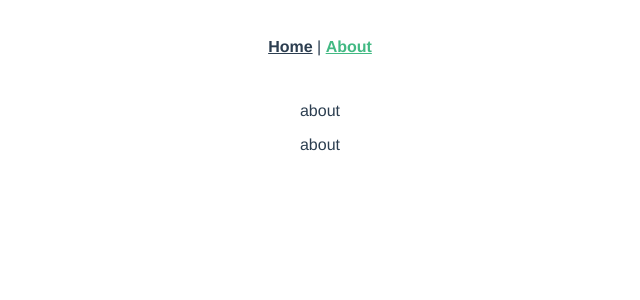
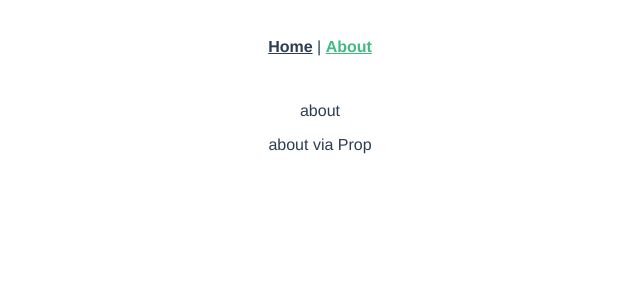
Before and after one commit to angeemaa/Vue_Lernen, a Vue app: page /about in a window 1280 px wide. Shown: the top 300 px of the page, without its empty margins (320-960 px from the left). Built offline with nearby package versions, Linux system fonts and the light colour scheme.

Commit message:
Just a litte change, added text "via Prop"

```diff
--- a/src/views/Home.vue
+++ b/src/views/Home.vue
@@ -3,7 +3,7 @@
     <p>{{ routeID }}</p>
     <p>{{ routeID2 }}</p>
     <!--: damit er weiß das eine Variable übergeben wird-->
-    <HelloWorld :idUebergabe="routeID"></HelloWorld>
+    <HelloWorld :idUebergabe="routeID+' via Prop'"></HelloWorld>
   </div>
 </template>
 <script>
```
